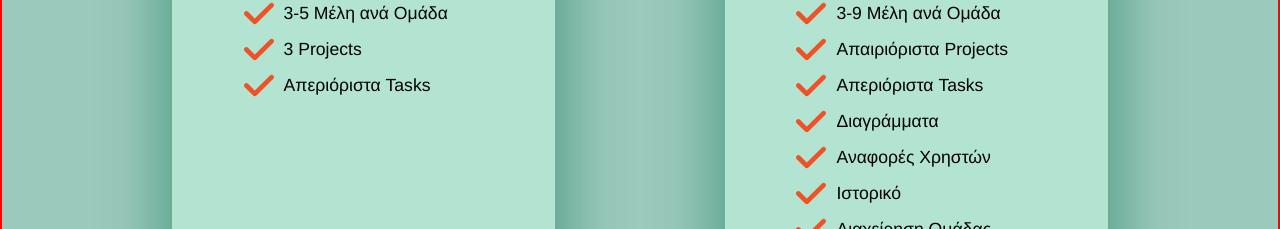
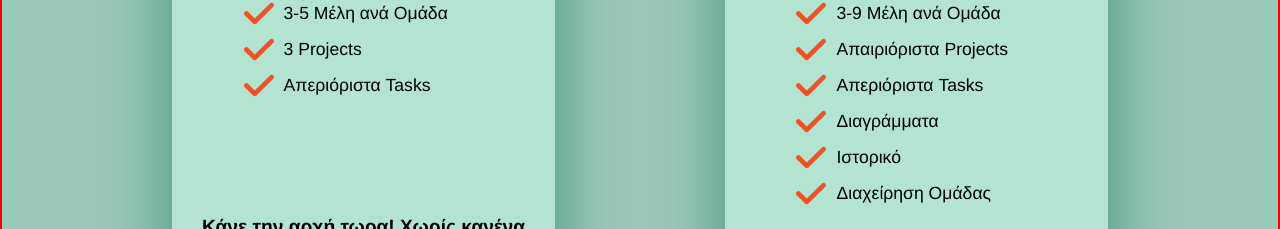
Before and after one commit to spyros-briakos/Project-Management-Platform, a Vue app in the folder front-end/: page / in a window 1280 px wide. Shown: the part 3860-4089 px from the top of the page. Built offline with nearby package versions, Linux system fonts and the light colour scheme; a web font is replaced by a local one; what highcharts-vue, vue-sidebar-menu would draw is missing.

Commit message:
tasklist line 129

```diff
--- a/front-end/src/components/Project/Scrumboard/Items/TaskListItem.vue
+++ b/front-end/src/components/Project/Scrumboard/Items/TaskListItem.vue
@@ -284,7 +284,7 @@
         <br v-if="!isNewItem">
         <span v-if="!isNewItem"> {{ displayTitle }} </span>
     </div>
-    <div align="center" >
+    <div style="align:center">
        <!-- <v-menu
           transition="slide-y-transition"
           bottom
@@ -328,8 +328,8 @@
         style="bottom: -8px"
       >
 
-        <v-icon  style="font-size:18px; color:#292F2B" v-if="collapsedTasks">fas fa-chevron-circle-down</v-icon>
-        <v-icon style="font-size:18px; color:#292F2B" v-else>fas fa-chevron-circle-up</v-icon>
+        <v-icon  style="font-size:18px; color:#293834" v-if="collapsedTasks">fas fa-chevron-circle-down</v-icon>
+        <v-icon style="font-size:18px; color:#293834" v-else>fas fa-chevron-circle-up</v-icon>
 
       </v-btn>
     </div>
--- a/front-end/src/components/pricing/Prices.vue
+++ b/front-end/src/components/pricing/Prices.vue
@@ -79,7 +79,6 @@ export default {
                         "Απαιριόριστα Projects",
                         "Απεριόριστα Tasks",
                         "Διαγράμματα",
-                        "Αναφορές Χρηστών",
                         "Ιστορικό",
                         "Διαχείρηση Ομάδας",
                     ],
--- a/front-end/src/components/profile/prof_upgrade.vue
+++ b/front-end/src/components/profile/prof_upgrade.vue
@@ -76,7 +76,6 @@
                 "Απεριόριστα Projects",
                 "Απεριόριστα Tasks",
                 "Διαγράμματα",
-                "Αναφορές Χρηστών",
                 "Ιστορικό",
                 "Διαχείρηση Ομάδας",
             ],
```
